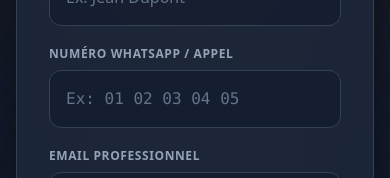
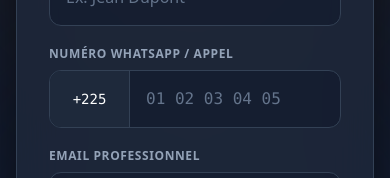
Before and after one commit to Peace225/projet-formation, a React (Vite) app in the folder frontend/: page /register in a window 390 px wide. Shown: the part 380-558 px from the top of the page. Built offline with nearby package versions, Linux system fonts and the light colour scheme.

Commit message:
feat(Register): ajout d'un champ indicatif libre pour le numéro de téléphone

```diff
--- a/frontend/src/pages/Register.jsx
+++ b/frontend/src/pages/Register.jsx
@@ -1,13 +1,13 @@
 import React, { useState } from "react";
-import { db } from "../firebase"; // On ne garde que la base de données
-import { collection, addDoc } from "firebase/firestore"; // Import de collection et addDoc
+import { db } from "../firebase";
+import { collection, addDoc } from "firebase/firestore";
 import { useNavigate } from "react-router-dom";
 import Navbar from "../components/Navbar";
 
 export default function Register() {
-  // Le mot de passe a été retiré du state initial
   const [formData, setFormData] = useState({
     nom: "",
+    indicatif: "+225", // Valeur par défaut
     telephone: "",
     email: "",
     formation: "Masterclass Fiscale & Juridique - 07/04"
@@ -19,18 +19,17 @@
     e.preventDefault();
     setLoading(true);
     try {
-      // Enregistrement DIRECT dans la collection "inscriptions"
-      // addDoc génère automatiquement un ID unique pour le document
       await addDoc(collection(db, "inscriptions"), {
         nom: formData.nom,
-        telephone: formData.telephone,
+        // Concaténation de l'indicatif saisi et du numéro
+        telephone: `${formData.indicatif} ${formData.telephone}`,
         email: formData.email,
         formation: formData.formation,
         statutPaiement: "En attente",
         dateInscription: new Date().toISOString()
       });
 
-      navigate("/success"); // Redirection vers la page de succès
+      navigate("/success");
     } catch (error) {
       alert("Erreur lors de la réservation : " + error.message);
     } finally {
@@ -38,18 +37,25 @@
     }
   };
 
+  // Fonction pour gérer la saisie de l'indicatif (force le "+")
+  const handleIndicatifChange = (e) => {
+    let value = e.target.value.replace(/[^0-9+]/g, ''); // N'accepte que les chiffres et le "+"
+    if (value !== "" && !value.startsWith("+")) {
+      value = "+" + value;
+    }
+    setFormData({ ...formData, indicatif: value });
+  };
+
   return (
     <div className="min-h-screen bg-slate-900 font-sans selection:bg-amber-200 flex flex-col relative overflow-hidden">
       <Navbar />
 
-      {/* Effets de lumière en arrière-plan */}
       <div className="absolute top-20 left-0 w-96 h-96 bg-amber-500/10 blur-[100px] rounded-full pointer-events-none"></div>
       <div className="absolute bottom-0 right-0 w-96 h-96 bg-slate-700/30 blur-[100px] rounded-full pointer-events-none"></div>
 
       <div className="flex-grow flex items-center justify-center p-4 relative z-10">
         <div className="bg-slate-800/80 backdrop-blur-xl p-8 sm:p-10 rounded-3xl shadow-[0_0_40px_rgba(0,0,0,0.5)] w-full max-w-lg border border-slate-700 relative overflow-hidden">
 
-          {/* Ligne dorée en haut de la carte */}
           <div className="absolute top-0 inset-x-0 h-1 bg-gradient-to-r from-amber-400 to-amber-600"></div>
 
           <div className="text-center mb-8">
@@ -65,22 +71,42 @@
               <input type="text" required
                 className="w-full bg-slate-900/50 text-white p-4 border border-slate-700 rounded-xl focus:ring-2 focus:ring-amber-500 focus:border-amber-500 outline-none transition-all placeholder-slate-500"
                 placeholder="Ex: Jean Dupont"
+                value={formData.nom}
                 onChange={(e) => setFormData({...formData, nom: e.target.value})} />
             </div>
 
+            {/* --- BLOC TÉLÉPHONE MIS À JOUR --- */}
             <div>
               <label className="block text-xs font-bold text-slate-400 uppercase tracking-wider mb-2">Numéro WhatsApp / Appel</label>
-              <input type="tel" required
-                className="w-full bg-slate-900/50 text-white p-4 border border-slate-700 rounded-xl focus:ring-2 focus:ring-amber-500 focus:border-amber-500 outline-none transition-all placeholder-slate-500 font-mono"
-                placeholder="Ex: 01 02 03 04 05"
-                onChange={(e) => setFormData({...formData, telephone: e.target.value})} />
+              <div className="flex w-full bg-slate-900/50 border border-slate-700 rounded-xl focus-within:ring-2 focus-within:ring-amber-500 focus-within:border-amber-500 transition-all overflow-hidden">
+
+                {/* Champ de saisie libre pour l'indicatif */}
+                <input
+                  type="text"
+                  className="bg-slate-800 text-white px-3 py-4 border-r border-slate-700 outline-none w-20 text-center font-mono text-sm focus:bg-slate-700 transition-colors placeholder-slate-500"
+                  placeholder="+225"
+                  maxLength="5" // Limite la longueur à 5 caractères (ex: +1234)
+                  value={formData.indicatif}
+                  onChange={handleIndicatifChange}
+                />
+
+                {/* Champ Numéro de téléphone */}
+                <input type="tel" required
+                  className="flex-grow bg-transparent text-white p-4 outline-none placeholder-slate-500 font-mono w-full"
+                  placeholder="01 02 03 04 05"
+                  value={formData.telephone}
+                  onChange={(e) => setFormData({...formData, telephone: e.target.value.replace(/[^0-9\s]/g, '')})} // N'accepte que les chiffres et les espaces
+                />
+              </div>
             </div>
+            {/* --------------------------------- */}
 
             <div>
               <label className="block text-xs font-bold text-slate-400 uppercase tracking-wider mb-2">Email Professionnel</label>
               <input type="email" required
                 className="w-full bg-slate-900/50 text-white p-4 border border-slate-700 rounded-xl focus:ring-2 focus:ring-amber-500 focus:border-amber-500 outline-none transition-all placeholder-slate-500"
                 placeholder="votre.email@entreprise.com"
+                value={formData.email}
                 onChange={(e) => setFormData({...formData, email: e.target.value})} />
             </div>
 
```
